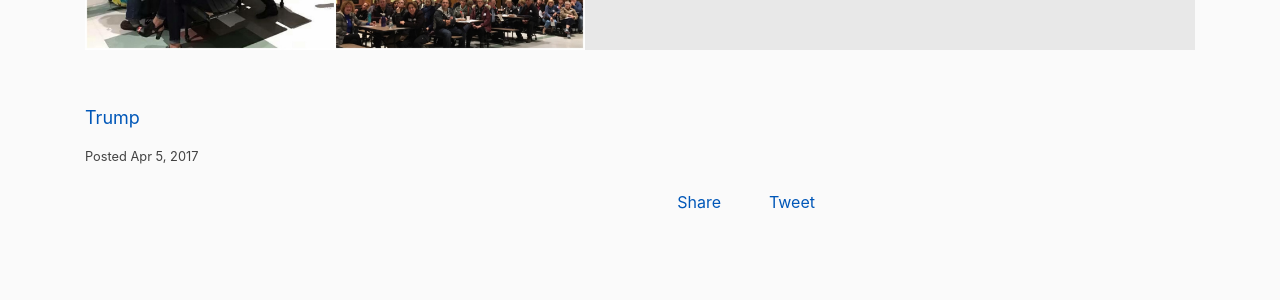
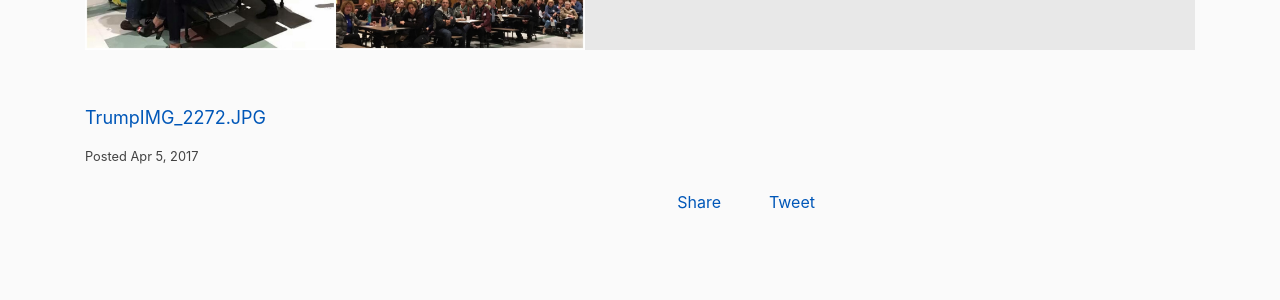
Before and after one commit to IndivisibleTemplate/BasicTemplate, a Jekyll site: the page built from _successes/first-indivisible4c-meeting.markdown, in a window 1280 px wide. Shown: the part 735-1035 px from the top of the page. Built offline with Jekyll 4.4.1, drawn with Linux system fonts in a browser that asks for light colours; nearby versions of some CDN libraries; comment, search, counter and statistics services are not loaded.

Commit message:
Updated First Indivisible4c Meeting

```diff
--- a/_successes/first-indivisible4c-meeting.markdown
+++ b/_successes/first-indivisible4c-meeting.markdown
@@ -4,4 +4,4 @@
 main-image: "/uploads/IMG_2269.JPG"
 ---
 
-[Trump](/uploads/IMG_2272.JPG)
+[Trump](/uploads/IMG_2272.JPG)[IMG_2272.JPG](/uploads/IMG_2272.JPG)
```
